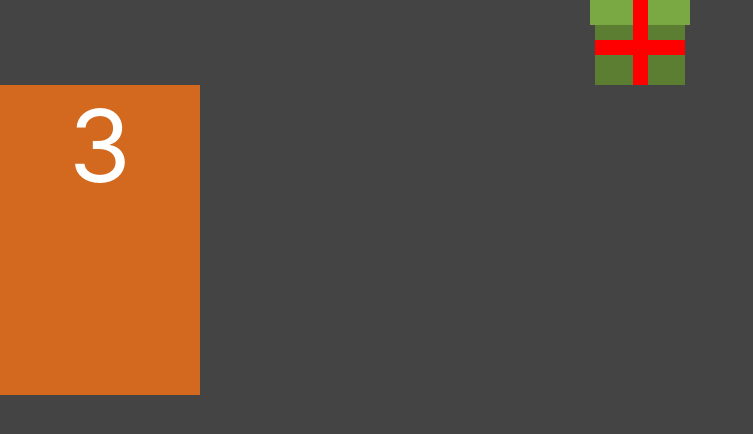
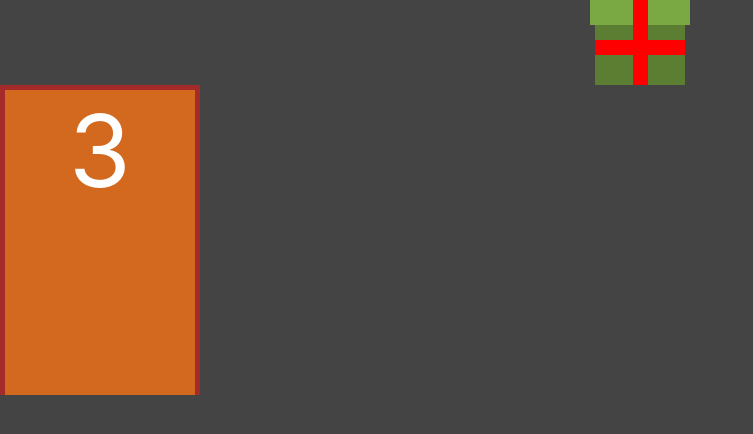
Before and after one commit to fabriciofcastro/Projeto-ache-o-presente, a Next.js app: page / in a window 1280 px wide. Shown: the top 434 px of the page, without its empty margins (0-753 px from the left). Built offline with nearby package versions, Linux system fonts and the light colour scheme.

Commit message:
refinamento do componente porta com css

```diff
--- a/components/porta.jsx
+++ b/components/porta.jsx
@@ -3,8 +3,16 @@
 export default function Porta(props) {
 
     return (
-        <div className={styles.porta}>
-            <div className={styles.numero}> 3 </div>
+
+        <div className={styles.area}>
+            <div className={styles.estrutura}>
+                <div className={styles.porta}>
+                    <div className={styles.numero}> 3 </div>
+                </div>
+            </div>
+
         </div>
+
+
     )
 }
--- a/styles/porta.module.css
+++ b/styles/porta.module.css
@@ -1,10 +1,22 @@
+.area {
+    display: flex;
+    width: var(--area-porta-largura);
+    height: var(--area-porta-altura);
+}
+
+.estrutura {
+    display: flex;
+    flex-grow: 1;
+    border-left: 5px solid brown;
+    border-top: 5px solid brown;
+    border-right: 5px solid brown;
+}
+
 .porta {
     display: flex;
     flex-direction: column;
-
-    width: var(--area-porta-largura);
-    height: var(--area-porta-altura);
     background-color: chocolate;
+    flex-grow: 1;
 }
 
 .numero {
```
